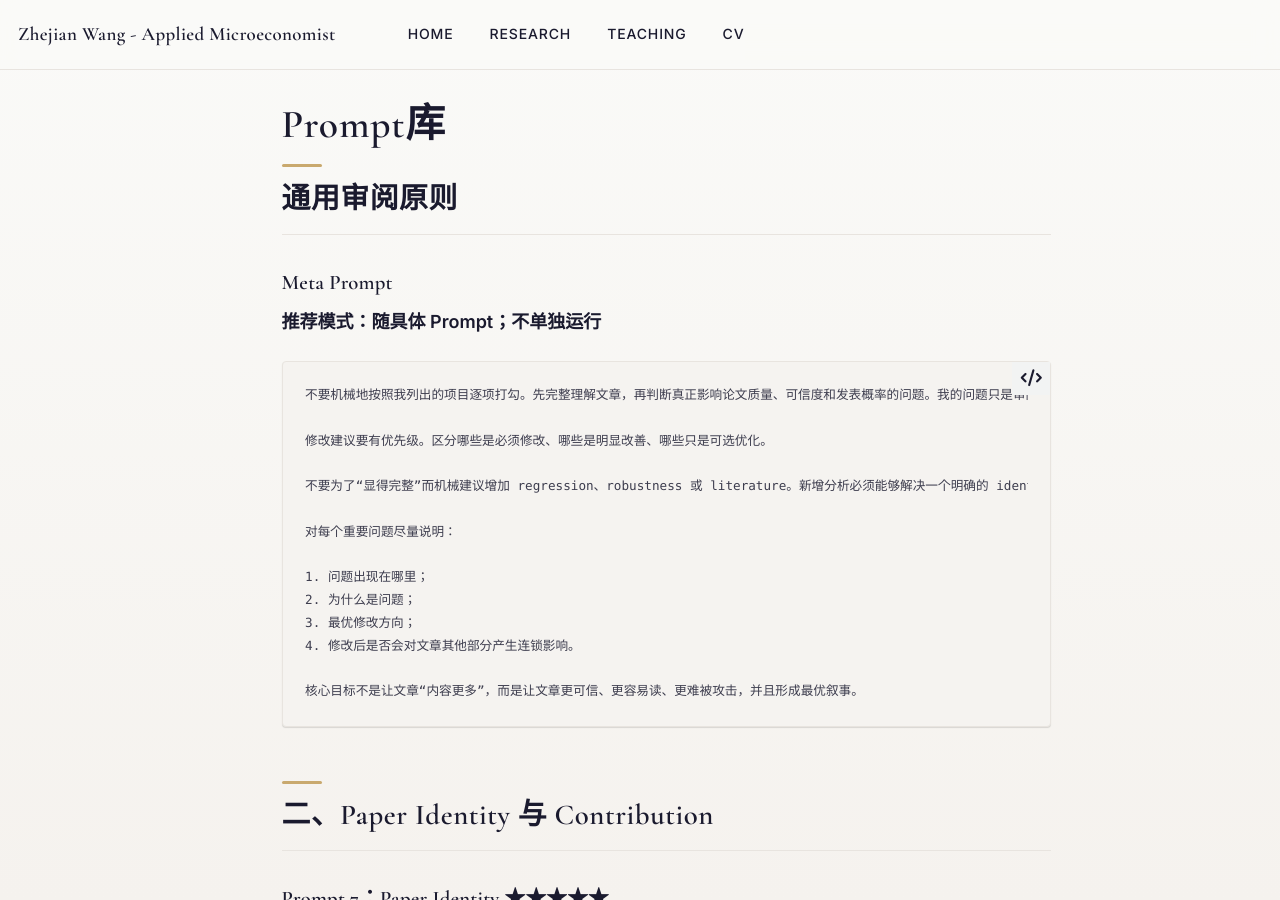
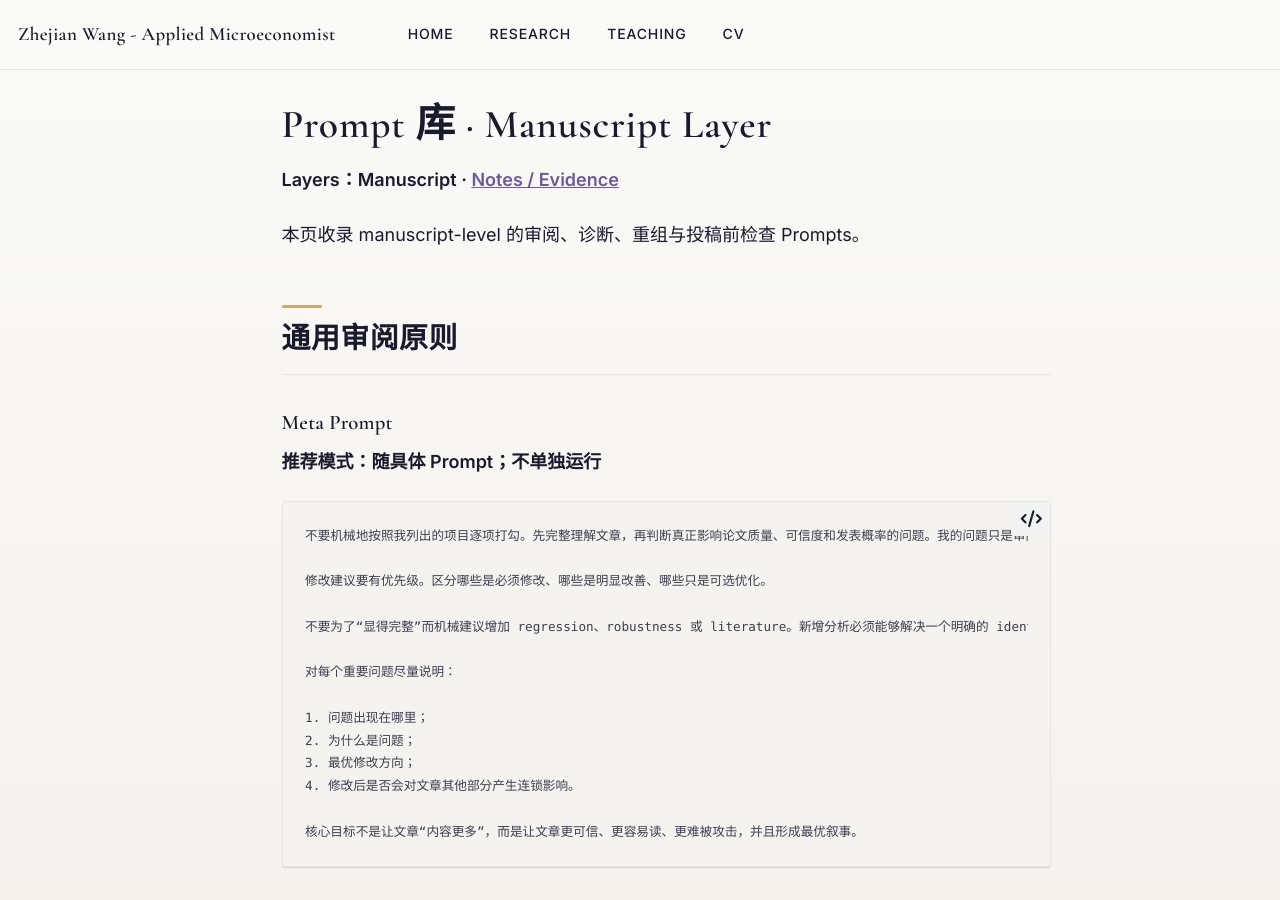
Before and after one commit to zhejianw/zhejianw.github.io, a Jekyll site: the page built from ai/prompts/index.md, in a window 1280 px wide and 900 px high. Built offline with Jekyll 4.4.1, drawn with Linux system fonts in a browser that asks for light colours; a script that is not in the unit is left out.

Commit message:
Add notes and evidence prompt layer

```diff
--- a/ai/prompts/index.md
+++ b/ai/prompts/index.md
@@ -1,6 +1,6 @@
 ---
 layout: single
-title: "Prompt库"
+title: "Prompt 库 · Manuscript Layer"
 permalink: /ai/prompts/
 author_profile: false
 lang: zh-CN
@@ -8,8 +8,12 @@ sitemap: false
 noindex: true
 visibility: public
 status: current
-last_updated: 2026-08-26
+last_updated: 2026-08-27
 ---
+
+**Layers：Manuscript · [Notes / Evidence](/ai/prompts/notes/)**
+
+本页收录 manuscript-level 的审阅、诊断、重组与投稿前检查 Prompts。
 
 ## 通用审阅原则
 
```
Also changed, not shown: ai/prompts/notes/index.md (added, +57 -0 lines).
